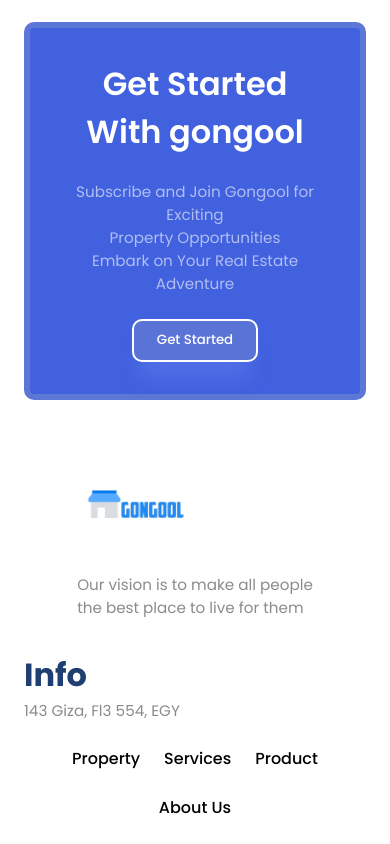
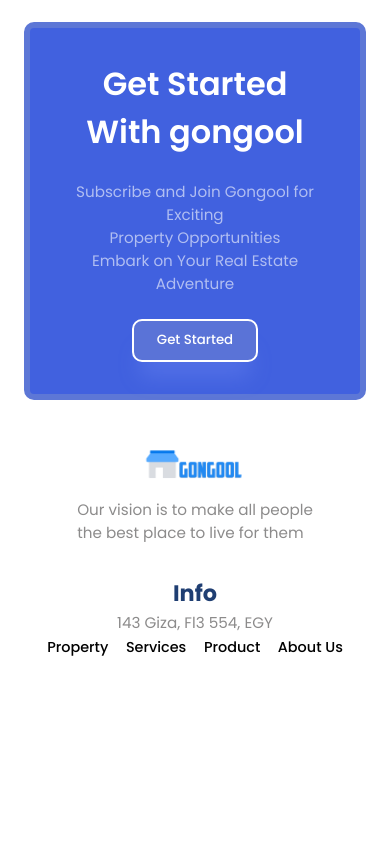
Before and after one commit to gongool/RE-OLD, a React (Vite) app: page / in a window 390 px wide. Shown: the part 4620-5464 px from the top of the page. After the commit the page ends 5302 px from the top, so only its background shows below. Built offline with nearby package versions, Linux system fonts and the light colour scheme.

Commit message:
Finished

```diff
--- a/src/components/Footer/Footer.css
+++ b/src/components/Footer/Footer.css
@@ -3,14 +3,26 @@
 }
 
 .f-left {
-    gap: 0.3rem;
+    gap: .1rem;
+}
+
+.f-right{
+    gap: .1rem;
+}
+
+.f-menu {
+    margin-top: .1rem;
+    gap: 1.1rem;
+    font-weight: 500;
+    font-size: .9rem;
 
 }
 
-.f-menu {
-    margin-top: 1.5rem;
-    gap: 1.5rem;
-    font-weight: 500;
+.f-left .secondaryTextSpan {
+    margin-top: -2.5rem;
+}
+.f-left img {
+    margin-top: -2.5rem;
 }
 
 @media (max-width: 768px) {
@@ -19,7 +31,17 @@
     }
 
     .f-container>div {
-
+        align-items: center!important ;
     }
 
+    .f-left .secondaryTextSpan {
+        margin-top: -2rem;
+    }
+
+    .f-right .primary-text {
+        font-size: 1.4rem;
+    }
+
+
+
 }
--- a/src/components/Hero/Hero.jsx
+++ b/src/components/Hero/Hero.jsx
@@ -2,6 +2,7 @@
 import "./Hero.css"
 import { HiLocationMarker } from "react-icons/hi"
 import CountUp from "react-countup"
+import {motion, spring} from "framer-motion"
 
 const Hero = () => {
     return (
@@ -12,9 +13,16 @@
                     <div className="flexColStart hero-left">
                         <div className="hero-title">
                             <div className="blue-circle" />
-                            <h1>
+                            <motion.h1
+                            initial = {{y:"2rem" , opacity:"0"}}
+                            animate = {{y:0 , opacity:"1"}}
+                            transition={{
+                                duration : 2,
+                                type: "spring",
+                            }}
+                            >
                                 Explore <br /> Your Dream<br /> Property
-                            </h1>
+                            </motion.h1>
                         </div>
                         <div className="flexColStart hero-des">
                             <span className='secondaryTextSpan'>Your Gateway to Extraordinary Living</span>
@@ -48,9 +56,16 @@
                     </div>
                     {/** Right Side */}
                     <div className="flexCenter hero-right">
-                        <div className="image-container">
+                        <motion.div
+                        initial = {{x: "7rem" , opacity:0}}
+                        animate = {{x:0 , opacity:1}}
+                        transition={{
+                            duration : 2,
+                            type: "spring",
+                        }}
+                        className="image-container">
                             <img src='./hero-image.png' alt='Hero Section Image' />
-                        </div>
+                        </motion.div>
                     </div>
                 </div>
             </section>
```
